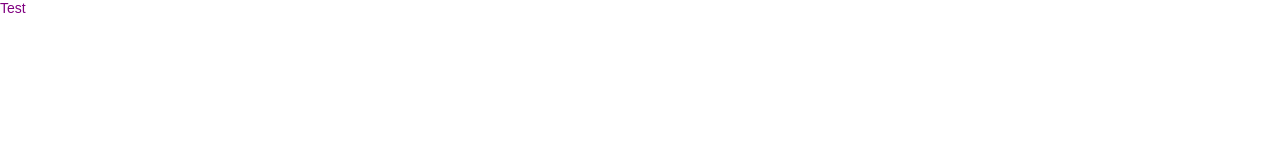
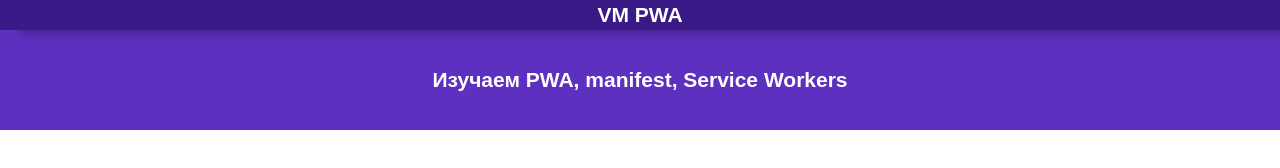
Before and after one commit to AlexanderMalkov15052021/rates, a plain HTML site: page index.html in a window 1280 px wide. Drawn offline with Linux system fonts and the light colour scheme.

Commit message:
Update index.html

```diff
--- a/index.html
+++ b/index.html
@@ -1,15 +1,21 @@
 <!DOCTYPE html>
-<html lang="ru">
-  <head>
-    <meta charset="utf-8">
-    <meta name="viewport" content="width=device-width, initial-scale=1.0">
-    <meta http-equiv="X-UA-Compatible" content="ie=edge">
-    <title>Main</title>
-    <link rel="stylesheet" href="index.css">
-    <link rel="shortcut icon" href="icon/exhauster.png" type="image/x-icon">
-  </head>
-  <body>
-      <div>Test</div>
-      <script src="index.js"></script>
-  </body>
+<html lang="en">
+<head>
+  <meta charset="UTF-8">
+  <title>Simple PWA</title>
+  <link rel="stylesheet" href="index.css">
+  <link rel="manifest" href="manifest.json">
+<body>
+<nav>
+  <h1>VM PWA</h1>
+</nav>
+<header>
+  <h2>Изучаем PWA, manifest, Service Workers</h2>
+</header>
+<div class="container">
+  <div id="posts"></div>
+</div>
+
+<script src="app.js"></script>
+</body>
 </html>
```
